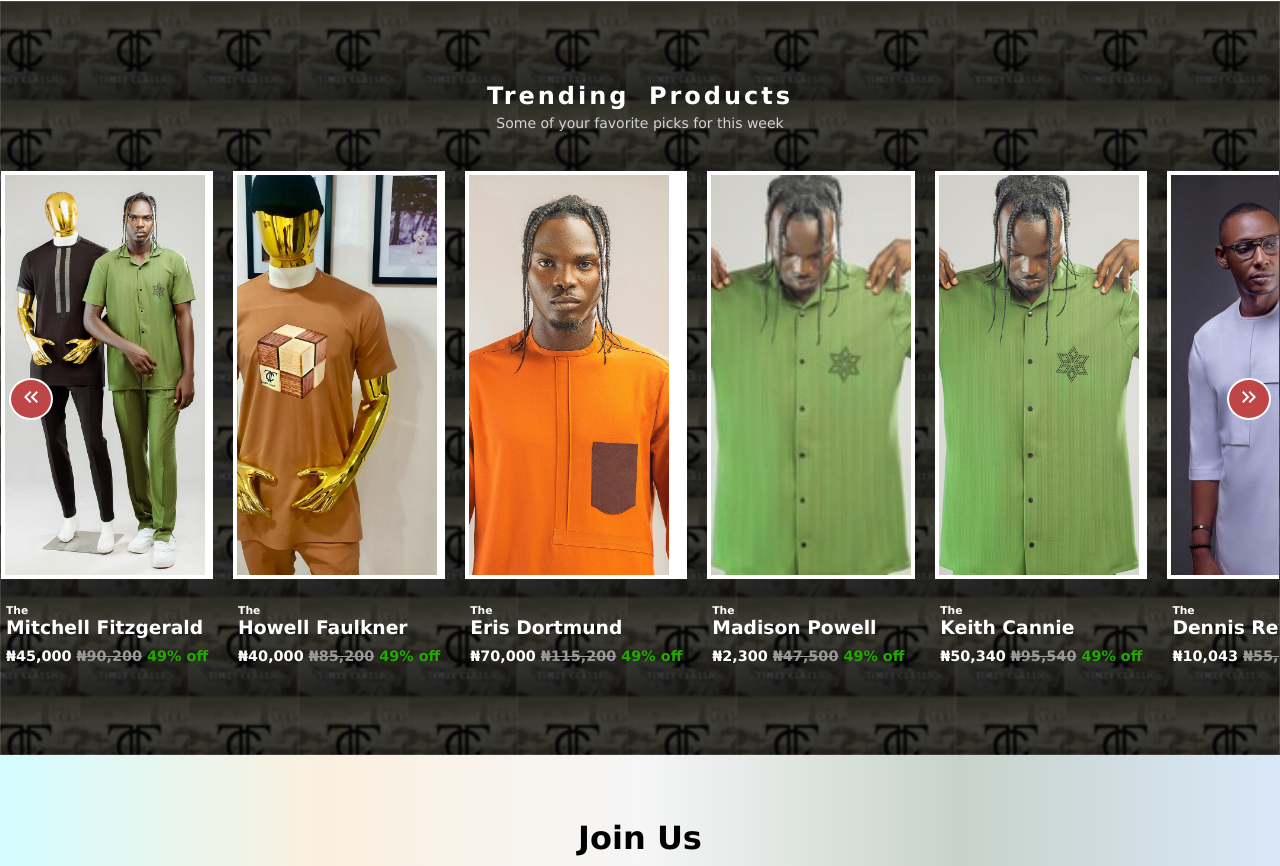
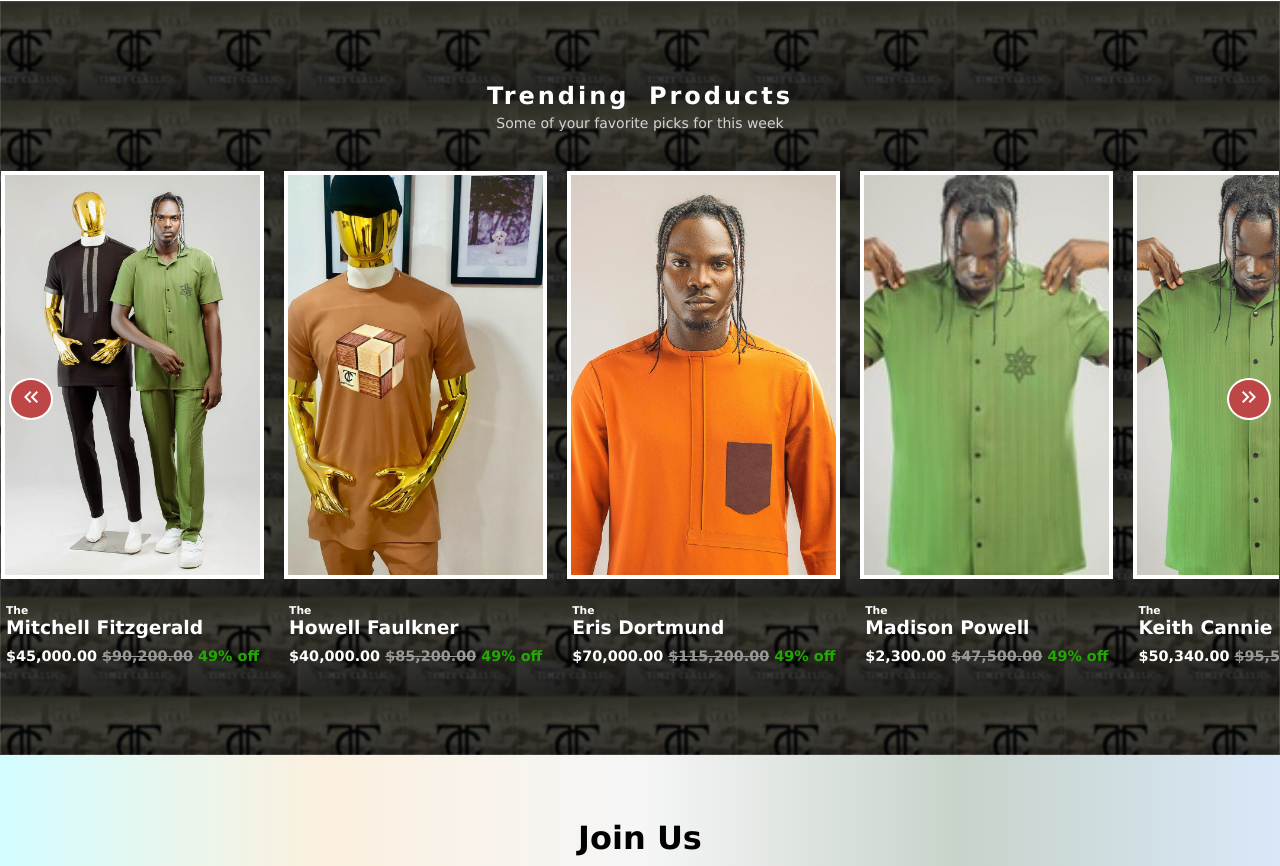
Before and after one commit to yakubu-josiah/TimzyClassic_client, a React (Create React App) app in the folder client/: page / in a window 1280 px wide. Shown: the part 2895-3761 px from the top of the page. Built offline with nearby package versions, Linux system fonts and the light colour scheme.

Commit message:
feat: create reusable ProductDetails component for consistent product details display

```diff
--- /dev/null
+++ b/client/src/components/UI/ProductDetails.css
@@ -0,0 +1,30 @@
+.PD_details {
+    margin: 20px 0 50px 0;
+    color: #fff;
+    text-align: start;
+    padding: 5px;
+}
+
+.PD_details .PD_prices {
+    display: flex;
+    gap: 5px;
+    margin-top: 10px;
+    font-size: 0.9rem;
+    font-weight: bolder;
+}
+
+.PD_details .PD_prices div {
+    display: flex;
+    align-items: center;
+    gap: 5px;
+    text-wrap: nowrap;
+    color: #999999;
+}
+.PD_details .PD_prices div p {
+    text-decoration: line-through;
+}
+
+.PD_details .PD_prices div #off {
+    color: #22aa00;
+    text-decoration: none;
+}
--- /dev/null
+++ b/client/src/components/UI/ProductDetails.jsx
@@ -0,0 +1,26 @@
+import React from 'react'
+import './ProductDetails.css'
+
+export default function ProductDetails({name, price}) {
+    const formatPrice = (price) => {
+        return new Intl.NumberFormat('en-US', {
+          style: 'currency',
+          currency: 'USD',
+        }).format(price);
+    };
+
+    return (
+        <div className="PD_details">
+            <h6>The</h6>
+            <h3>{name}</h3>
+            <div className='PD_prices'>
+                <p>{formatPrice(price)}</p>
+                <div>
+                    <p>{formatPrice(price + 45200)}</p>
+                    <p id='off'>49% off</p>
+                </div>
+            </div>
+
+        </div>
+    )
+}
--- a/client/src/components/UI/ProductSlider.css
+++ b/client/src/components/UI/ProductSlider.css
@@ -11,39 +11,7 @@
 
 .PS_slider .PS_card .PS_imgBox .PS_img {
     height: 400px;
-    width: 200px;
     background-repeat: no-repeat;
     background-size: cover;
     background-position: center;
 }
-
-.PS_slider .PS_card .PS_details {
-    margin: 20px 0 50px 0;
-    color: #fff;
-    text-align: start;
-    padding: 5px;
-}
-
-.PS_slider .PS_card .PS_details .PS_prices {
-    display: flex;
-    gap: 5px;
-    margin-top: 10px;
-    font-size: 0.9rem;
-    font-weight: bolder;
-}
-
-.PS_slider .PS_card .PS_details .PS_prices div {
-    display: flex;
-    align-items: center;
-    gap: 5px;
-    text-wrap: nowrap;
-    color: #999999;
-}
-.PS_slider .PS_card .PS_details .PS_prices div p {
-    text-decoration: line-through;
-}
-
-.PS_slider .PS_card .PS_details .PS_prices div #off {
-    color: rgb(34, 170, 0);
-    text-decoration: none;
-}
--- a/client/src/components/UI/ProductSlider.jsx
+++ b/client/src/components/UI/ProductSlider.jsx
@@ -1,15 +1,9 @@
 import React from 'react'
 import "./ProductSlider.css";
 import { Link } from 'react-router-dom';
+import ProductDetails from './ProductDetails';
 
 export default function ProductSlider({data}) {
-    const formatPrice = (price) => {
-        return price && price !== 0 ? (
-          `₦${price.toString().replace(/\B(?=(\d{3})+(?!\d))/g, ",")}`
-        ) : (
-            ''
-        )
-    }
 
     return (
         <div className="PS_slider">
@@ -18,18 +12,7 @@ export default function ProductSlider({data}) {
                     <div className='PS_imgBox'>
                         <div className="PS_img" style={{ backgroundImage: `url(${data.image})` }}></div>
                     </div>
-                    <div className="PS_details">
-                        <h6>The</h6>
-                        <h3>{data.name}</h3>
-                        <div className='PS_prices'>
-                            <p>{formatPrice(data.price)}</p>
-                            <div>
-                                <p>{formatPrice(data.price + 45200)}</p>
-                                <p id='off'>49% off</p>
-                            </div>
-                        </div>
-
-                    </div>
+                    <ProductDetails name={data.name} price={data.price} />
                 </Link>
             </div>
         </div>
```
